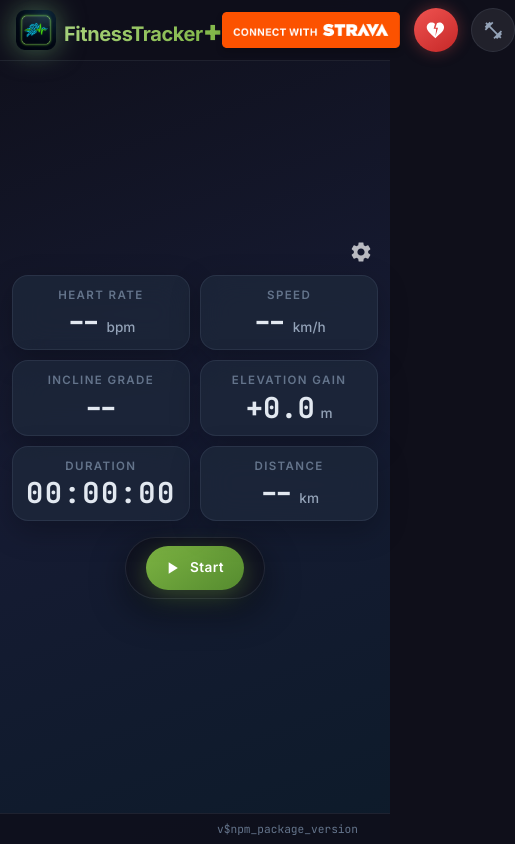
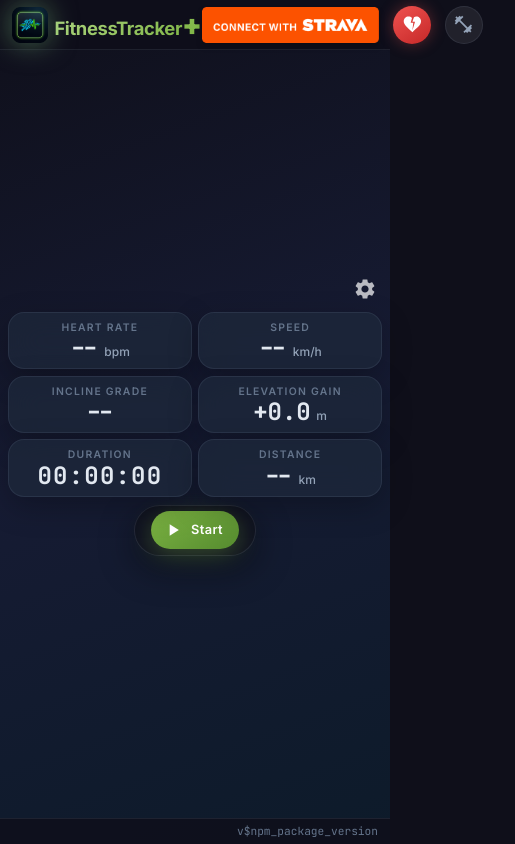
Before and after one commit to gheorghe-stefan/fitnesstrackerplus, a React (Create React App) app: page / in a window 390 px wide. Shown: the whole page, 515 px wide, since content can reach past the window. Built offline with nearby package versions, Linux system fonts and the light colour scheme.

Commit message:
Improve phone/tablet screen visualization

```diff
--- a/src/App.css
+++ b/src/App.css
@@ -447,88 +447,111 @@ body {
 /* ===== RESPONSIVE MEDIA ADAPTATIONS ===== */
 @media (max-height: 800px) {
   .App-content {
-    padding: 1rem;
-    gap: 1rem;
+    padding: 0.5rem;
+    gap: 0.75rem;
   }
 
   .data-display {
-    gap: 0.85rem;
+    gap: 0.5rem;
   }
 
   .metric-card {
-    padding: 1rem;
+    padding: 0.75rem 0.5rem;
   }
 
-  .metric-value {
-    font-size: 2.25rem;
+  .metric-label {
+    margin-bottom: 0.2rem;
   }
 
-  .timer-value {
-    font-size: 2.25rem;
-  }
-
-  .recording-controls {
-    padding: 0.5rem 1.25rem;
-    gap: 1rem;
-  }
-
-  .control-btn {
-    min-width: 120px;
-    height: 44px;
-    padding: 0 1.5rem !important;
-    font-size: 0.9rem !important;
-  }
-}
-
-@media (max-width: 600px) {
-  .App-header {
-    padding: 0.5rem 1rem;
-  }
-
-  .app-header-logo-icon {
-    width: 40px;
-    height: 40px;
-    margin-right: 0.5rem;
-  }
-
-  .App-title-logo {
-    font-size: 1.25rem;
-  }
-
-  .App-content {
-    padding: 0.75rem;
-    gap: 1rem;
-  }
-
-  .data-display {
-    grid-template-columns: repeat(2, 1fr);
-    gap: 0.65rem;
-  }
-
-  .metric-card {
-    padding: 0.75rem;
-  }
-
-  .metric-value {
-    font-size: 1.8rem;
-  }
-
+  .metric-value,
   .timer-value {
     font-size: 1.8rem;
   }
 
   .recording-controls {
-    padding: 0.5rem 1.25rem;
+    padding: 0.5rem 1rem;
     gap: 0.75rem;
-    width: auto;
-    max-width: 92%;
   }
 
   .control-btn {
-    min-width: 120px;
-    max-width: 200px;
-    height: 44px;
+    min-width: 110px;
+    height: 40px;
     padding: 0 1.25rem !important;
     font-size: 0.85rem !important;
   }
 }
+
+@media (max-width: 600px), (max-height: 700px) {
+  .App-header {
+    padding: 0.35rem 0.75rem;
+  }
+
+  .app-header-logo-icon {
+    width: 36px;
+    height: 36px;
+    margin-right: 0.4rem;
+  }
+
+  .App-title-logo {
+    font-size: 1.15rem;
+  }
+
+  .hr-button,
+  .treadmill-button {
+    width: 38px !important;
+    height: 38px !important;
+  }
+
+  .App-content {
+    padding: 0.5rem;
+    gap: 0.5rem;
+  }
+
+  .data-display {
+    grid-template-columns: repeat(2, 1fr);
+    gap: 0.4rem;
+  }
+
+  .metric-card {
+    padding: 0.5rem;
+  }
+
+  .metric-label {
+    font-size: 0.65rem;
+    margin-bottom: 0.15rem;
+  }
+
+  .metric-value,
+  .timer-value {
+    font-size: 1.5rem;
+  }
+
+  .metric-unit {
+    font-size: 0.75rem;
+  }
+
+  .metric-sublabel {
+    font-size: 0.65rem;
+    margin-top: 0.15rem;
+  }
+
+  .recording-controls {
+    padding: 0.35rem 1rem;
+    gap: 0.5rem;
+    width: auto;
+    max-width: 95%;
+  }
+
+  .control-btn {
+    min-width: 100px;
+    max-width: 180px;
+    height: 38px;
+    padding: 0 1rem !important;
+    font-size: 0.8rem !important;
+  }
+
+  .App-footer {
+    padding: 0.35rem 0.75rem;
+    font-size: 0.65rem;
+  }
+}
```
